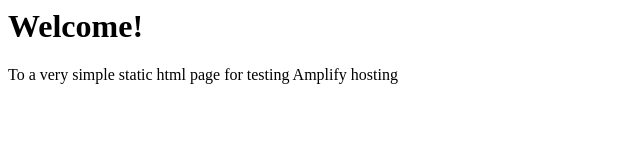
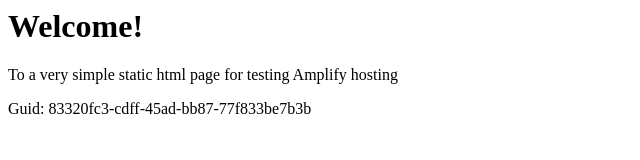
Before and after one commit to aws-aemilia-hkg/Github-PR-Commit-Integration-Test-DoNotTouch-v0-preprod-ap-east-1, a website: page src/index.html in a window 1280 px wide. Shown: the whole page, without its empty margins (0-640 px from the left). Drawn offline with Linux system fonts and the light colour scheme.

Commit message:
commit from integ tests

```diff
--- a/src/index.html
+++ b/src/index.html
@@ -1,3 +1,5 @@
+
+
 <html lang="en">
 
 <head>
@@ -10,6 +12,6 @@
 <body>
     <h1>Welcome!</h1>
     <p>To a very simple static html page for testing Amplify hosting</p>
-</body>
+    <p>Guid: 83320fc3-cdff-45ad-bb87-77f833be7b3b</p></body>
 
 </html>
```
